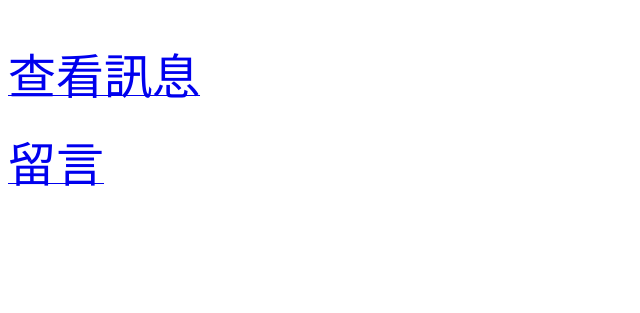
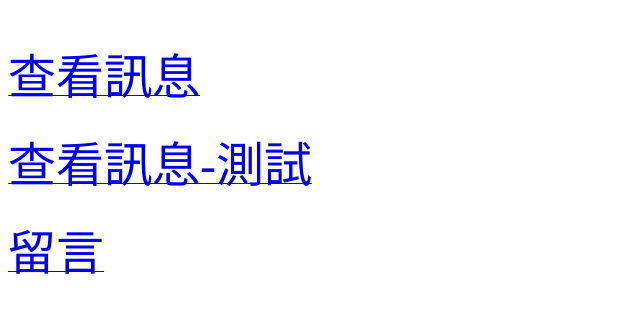
Before and after one commit to henryhw2157/qa.github.io, a plain HTML site: page qa/index.html in a window 1280 px wide. Shown: the part 87-400 px from the top of the page, without its empty margins (0-640 px from the left). Drawn offline with Linux system fonts and the light colour scheme.

Commit message:
Update index.html

```diff
--- a/qa/index.html
+++ b/qa/index.html
@@ -7,6 +7,8 @@
         <br><br>
         <a href="https://reurl.cc/AADe53"><font size="200%">查看訊息</font></a>
         <br><br>
+        <a href="https://docs.google.com/spreadsheets/d/1nKjFyeNg5RIzsTeBRv5-AAOxJClfMVUPJYcTq9OX9gI/edit?usp=sharing"><font size="200%">查看訊息-測試</font></a>
+        <br><br>
         <a href="form3.html"><font size="200%">留言</font></a>
     </body>
 </html>
```
